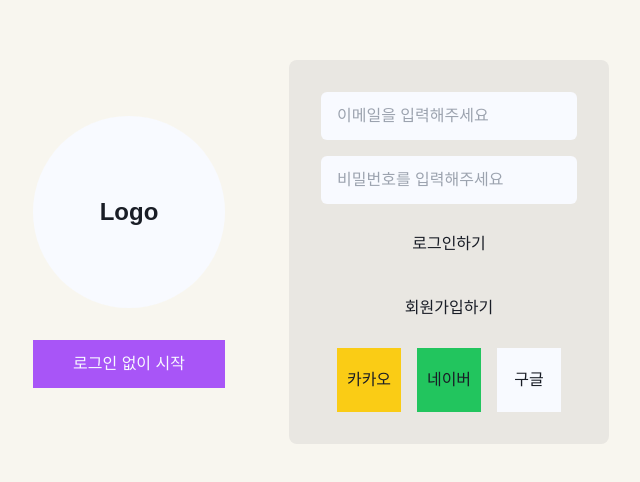
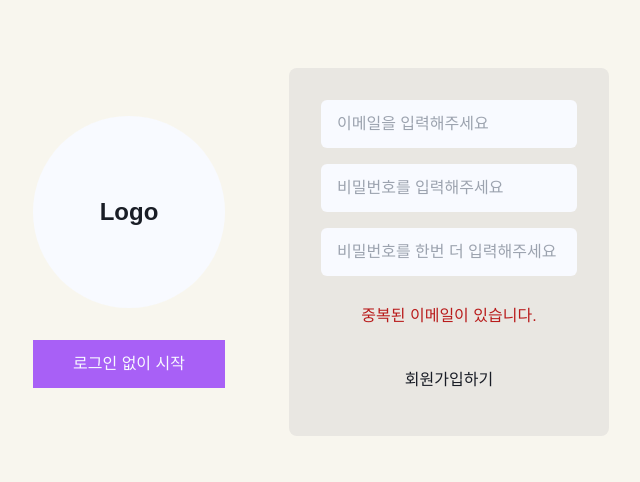
Before and after one commit to what-is-your-ideal-type/FE_what-is-your-ideal-type, a React (Create React App) app: page /signup in a window 1280 px wide. Shown: the part 148-630 px from the top of the page, without its empty margins (319-959 px from the left). Built offline with nearby package versions, Linux system fonts and the light colour scheme.

Commit message:
Feat: SignUp Page

```diff
--- a/src/Pages/SignUp.tsx
+++ b/src/Pages/SignUp.tsx
@@ -2,13 +2,13 @@
 
 const SignUp = () => {
   return (
-    <main className="flex items-center justify-center min-h-screen bg-[#f8f6ef] p-4">
+    <main className="flex items-center justify-center min-h-screen bg-bg p-4">
       <section className="flex flex-col md:flex-row items-center space-y-8 md:space-y-0 md:space-x-16">
         <section className="flex flex-col items-center space-y-8">
           <div className="flex items-center justify-center w-48 h-48 bg-white rounded-full">
             <span className="text-2xl font-bold">Logo</span>
           </div>
-          <button className="w-48 h-12 bg-[#a855f7] text-white">로그인 없이 시작</button>
+          <button className="w-48 h-12 bg-main text-white">로그인 없이 시작</button>
         </section>
         <section className="flex flex-col items-center p-8 space-y-4 bg-[#e9e7e2] rounded-lg">
           <input type="email" placeholder="이메일을 입력해주세요" className="w-64 h-12 px-4 py-2 bg-white rounded-md" />
@@ -17,18 +17,16 @@
             placeholder="비밀번호를 입력해주세요"
             className="w-64 h-12 px-4 py-2 bg-white rounded-md"
           />
-          <button className="w-64 h-12 bg-gray-300 text-gray-700">로그인하기</button>
-          <button className="w-64 h-12 bg-gray-300 text-gray-700">회원가입하기</button>
+          <input
+            type="password"
+            placeholder="비밀번호를 한번 더 입력해주세요"
+            className="w-64 h-12 px-4 py-2 bg-white rounded-md"
+          />
+          <section className="flex w-64 h-12 justify-center items-center">
+            <p className="text-red-700">중복된 이메일이 있습니다.</p>
+          </section>
           <section className="flex space-x-4">
-            <button className="w-16 h-16 bg-yellow-400">
-                카카오
-            </button>
-            <button className="w-16 h-16 bg-green-500">
-                네이버
-            </button>
-            <button className="w-16 h-16 bg-white">
-                구글
-            </button>
+            <button className="w-64 h-12 bg-gray-300 text-gray-700">회원가입하기</button>
           </section>
         </section>
       </section>
```
